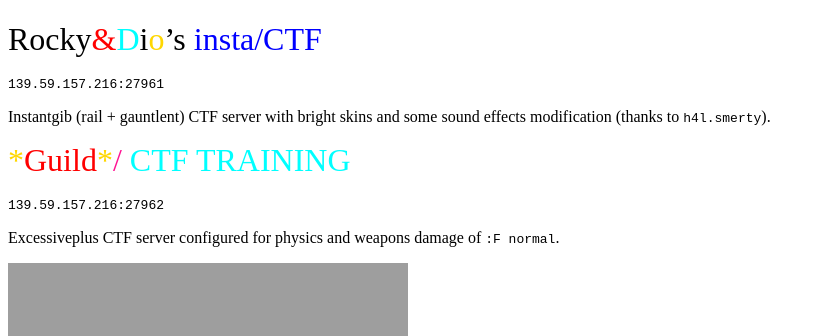
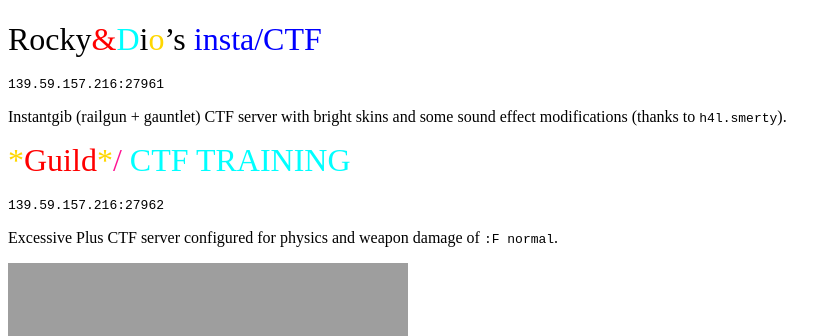
Before and after one commit to OAGuild/guild-oa.com, a Jekyll site: the page built from servers.md, in a window 1280 px wide. Shown: the part 529-865 px from the top of the page, without its empty margins (0-837 px from the left). Built offline with Jekyll 4.4.1, drawn with Linux system fonts in a browser that asks for light colours.

Commit message:
Plug some typos in server page

```diff
--- a/servers.md
+++ b/servers.md
@@ -7,13 +7,13 @@ title: Servers
 
 `139.59.157.216:27961`
 
-Instantgib (rail + gauntlent) CTF server with bright skins and some sound
-effects modification (thanks to `h4l.smerty`).
+Instantgib (railgun + gauntlet) CTF server with bright skins and some sound
+effect modifications (thanks to `h4l.smerty`).
 
 <span style="color:gold; font-size: 2em;">*</span><span style="color:red; font-size: 2em;">Guild</span><span style="color:gold; font-size: 2em;">*</span><span style="color:#FF1493; font-size: 2em;">/</span><span style="color:#00FFFF; font-size: 2em;"> CTF TRAINING</span>
 
 `139.59.157.216:27962`
 
-Excessiveplus CTF server configured for physics and weapons damage of `:F normal`.
+Excessive Plus CTF server configured for physics and weapon damage of `:F normal`.
 
 ![gif](http://guild-oa.com/stuff/OA2.gif)
```
